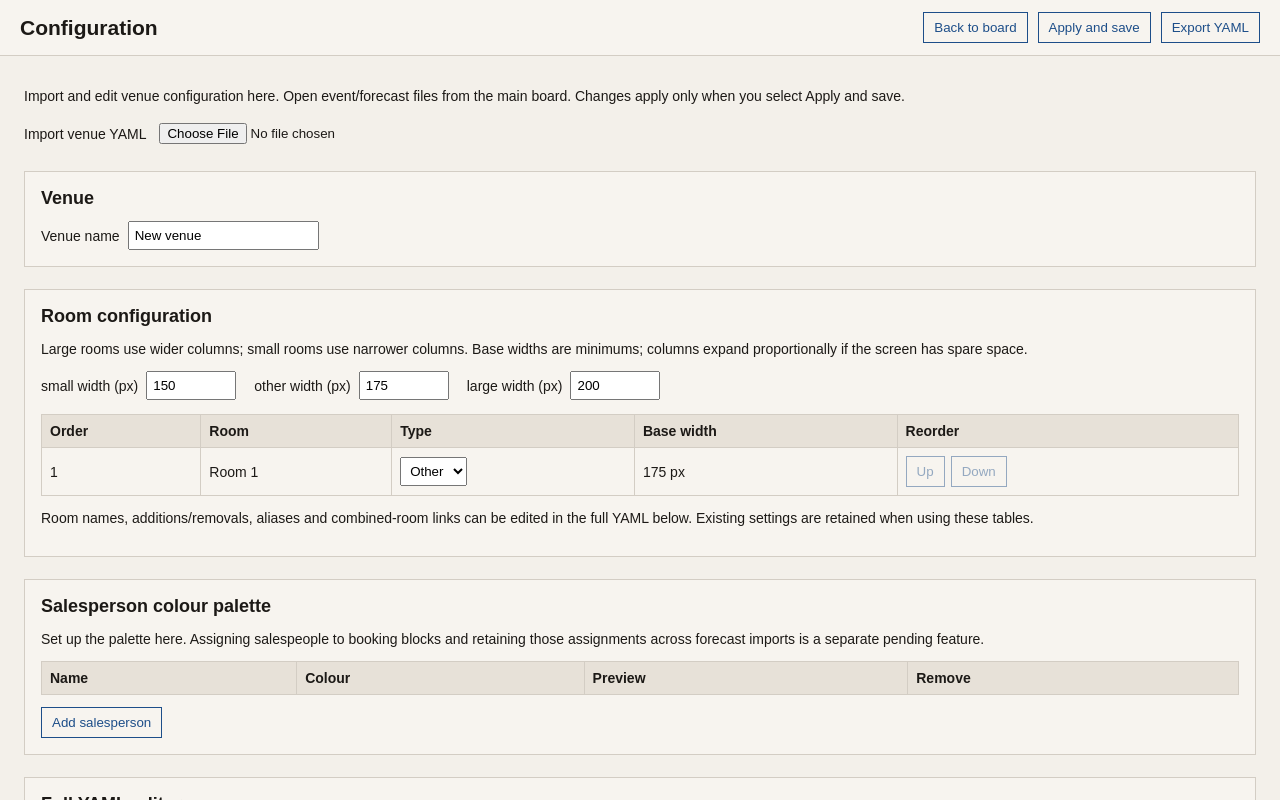
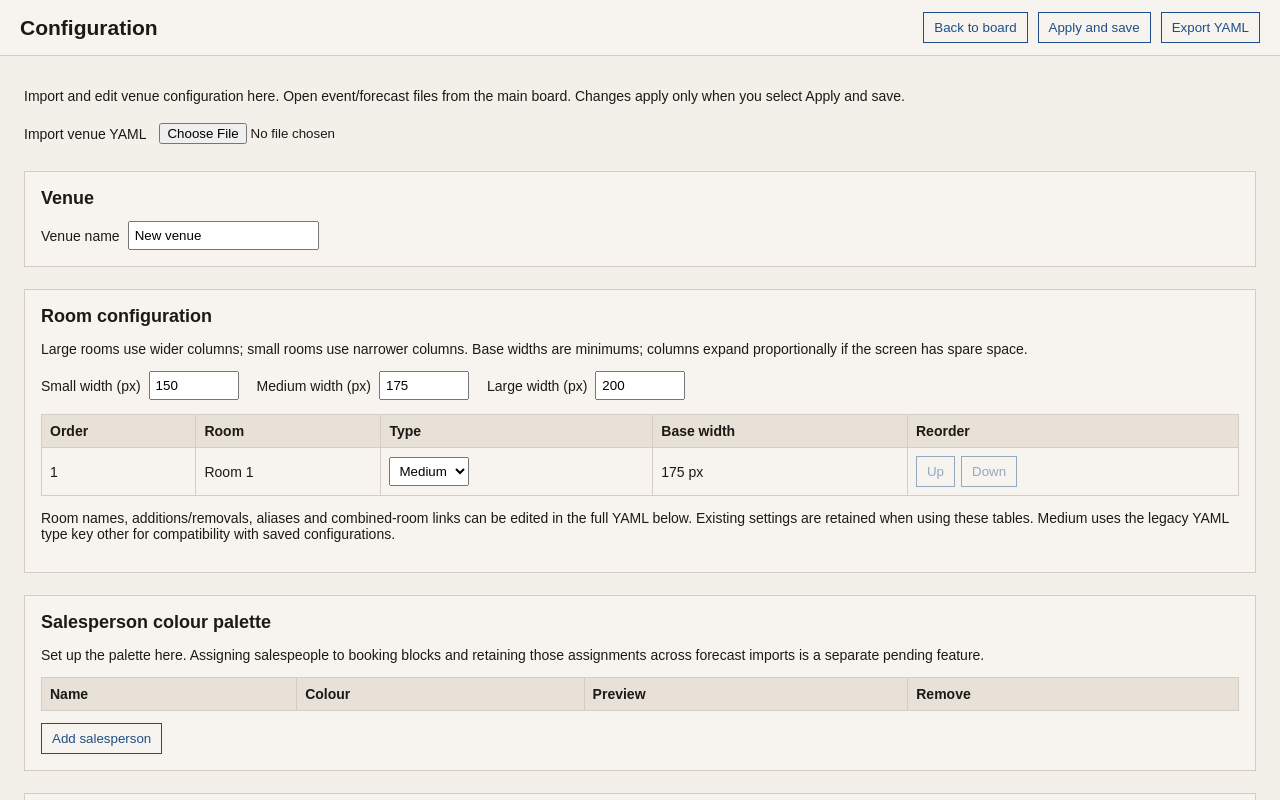
Before and after one commit to bthompson91/whiteboard, a React (Vite) app: page / in a window 1280 px wide. Both pictures are taken after a click on the button "Configuration". Built offline with nearby package versions, Linux system fonts and the light colour scheme.

Commit message:
Label middle-sized rooms Medium instead of Other

```diff
--- a/src/components/ConfigurationPage.tsx
+++ b/src/components/ConfigurationPage.tsx
@@ -25,9 +25,9 @@ export default function ConfigurationPage({yamlText,hasBookings,onSave,onClose}:
       {doc&&settings&&<>
         <section><h2>Venue</h2><label>Venue name <input value={doc.site?.name||''} onChange={e=>{const value=e.target.value;change(d=>{d.site={...(d.site||{}),name:value};});}}/></label></section>
         <section><h2>Room configuration</h2><p>Large rooms use wider columns; small rooms use narrower columns. Base widths are minimums; columns expand proportionally if the screen has spare space.</p>
-          <div className="configuration-widths">{(['small','other','large'] as RoomType[]).map(type=><label key={type}>{type} width (px) <input type="number" min={150} max={600} defaultValue={settings.room_widths[type]} key={`${type}-${settings.room_widths[type]}`} onBlur={e=>{const n=Number(e.target.value);if(!Number.isFinite(n)||n<150||n>600){e.target.value=String(settings.room_widths[type]);setMessage('Use a width from 150 to 600 pixels.');return;}updateSettings(s=>{s.room_widths[type]=n;});}}/></label>)}</div>
-          <table><thead><tr><th>Order</th><th>Room</th><th>Type</th><th>Base width</th><th>Reorder</th></tr></thead><tbody>{(doc.rooms.order as string[]).map((room,i)=>{const type=settings.room_types[room]||'other';return <tr key={room}><td>{i+1}</td><td>{room}</td><td><select aria-label={`${room} type`} value={type} onChange={e=>{const value=e.target.value as RoomType;updateSettings(s=>{s.room_types[room]=value;});}}><option value="large">Large</option><option value="small">Small</option><option value="other">Other</option></select></td><td>{settings.room_widths[type]} px</td><td><button disabled={i===0} onClick={()=>move(i,-1)} aria-label={`Move ${room} up`}>Up</button><button disabled={i===doc!.rooms.order.length-1} onClick={()=>move(i,1)} aria-label={`Move ${room} down`}>Down</button></td></tr>;})}</tbody></table>
-          <p>Room names, additions/removals, aliases and combined-room links can be edited in the full YAML below. Existing settings are retained when using these tables.</p>
+          <div className="configuration-widths">{(['small','other','large'] as RoomType[]).map(type=><label key={type}>{type==='other'?'Medium':type==='small'?'Small':'Large'} width (px) <input type="number" min={150} max={600} defaultValue={settings.room_widths[type]} key={`${type}-${settings.room_widths[type]}`} onBlur={e=>{const n=Number(e.target.value);if(!Number.isFinite(n)||n<150||n>600){e.target.value=String(settings.room_widths[type]);setMessage('Use a width from 150 to 600 pixels.');return;}updateSettings(s=>{s.room_widths[type]=n;});}}/></label>)}</div>
+          <table><thead><tr><th>Order</th><th>Room</th><th>Type</th><th>Base width</th><th>Reorder</th></tr></thead><tbody>{(doc.rooms.order as string[]).map((room,i)=>{const type=settings.room_types[room]||'other';return <tr key={room}><td>{i+1}</td><td>{room}</td><td><select aria-label={`${room} type`} value={type} onChange={e=>{const value=e.target.value as RoomType;updateSettings(s=>{s.room_types[room]=value;});}}><option value="small">Small</option><option value="other">Medium</option><option value="large">Large</option></select></td><td>{settings.room_widths[type]} px</td><td><button disabled={i===0} onClick={()=>move(i,-1)} aria-label={`Move ${room} up`}>Up</button><button disabled={i===doc!.rooms.order.length-1} onClick={()=>move(i,1)} aria-label={`Move ${room} down`}>Down</button></td></tr>;})}</tbody></table>
+          <p>Room names, additions/removals, aliases and combined-room links can be edited in the full YAML below. Existing settings are retained when using these tables. Medium uses the legacy YAML type key other for compatibility with saved configurations.</p>
         </section>
         <section><h2>Salesperson colour palette</h2><p>Set up the palette here. Assigning salespeople to booking blocks and retaining those assignments across forecast imports is a separate pending feature.</p>
           <table><thead><tr><th>Name</th><th>Colour</th><th>Preview</th><th>Remove</th></tr></thead><tbody>{settings.salespeople.map((person:Salesperson)=><tr key={person.id}><td><input aria-label="Salesperson name" value={person.name} onChange={e=>{const value=e.target.value;updateSettings(s=>{s.salespeople=s.salespeople.map(p=>p.id===person.id?{...p,name:value}:p);});}}/></td><td><input type="color" aria-label={`${person.name||'Salesperson'} colour`} value={person.colour} onChange={e=>{const value=e.target.value;updateSettings(s=>{s.salespeople=s.salespeople.map(p=>p.id===person.id?{...p,colour:value}:p);});}}/> <code>{person.colour}</code></td><td><span className="configuration-swatch" style={{background:person.colour}} aria-label={person.colour}/></td><td><button onClick={()=>updateSettings(s=>{s.salespeople=s.salespeople.filter(p=>p.id!==person.id);})}>Remove</button></td></tr>)}</tbody></table>
```
